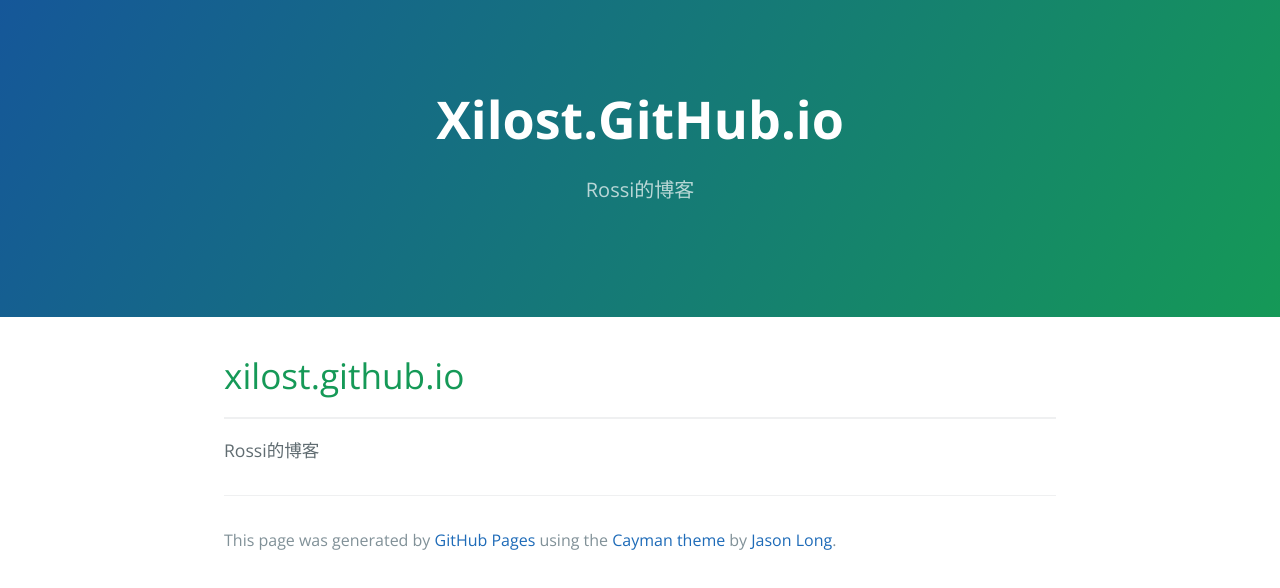
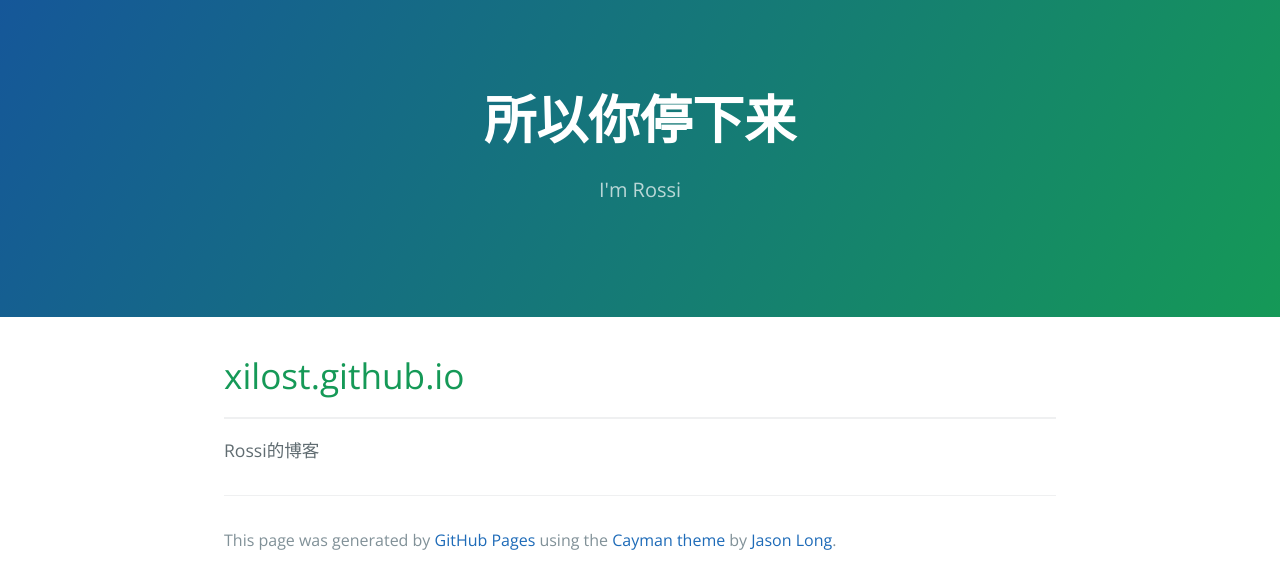
Before and after one commit to xilost/xilost.github.io, a plain HTML site: page index.html in a window 1280 px wide. Drawn offline with nearby package versions, Linux system fonts and the light colour scheme.

Commit message:
Update index.html

```diff
--- a/index.html
+++ b/index.html
@@ -11,8 +11,8 @@
   </head>
   <body>
     <section class="page-header">
-      <h1 class="project-name">Xilost.GitHub.io</h1>
-      <h2 class="project-tagline">Rossi的博客</h2>
+      <h1 class="project-name">所以你停下来</h1>
+      <h2 class="project-tagline">I'm Rossi</h2>
     </section>
 
     <section class="main-content">
```
